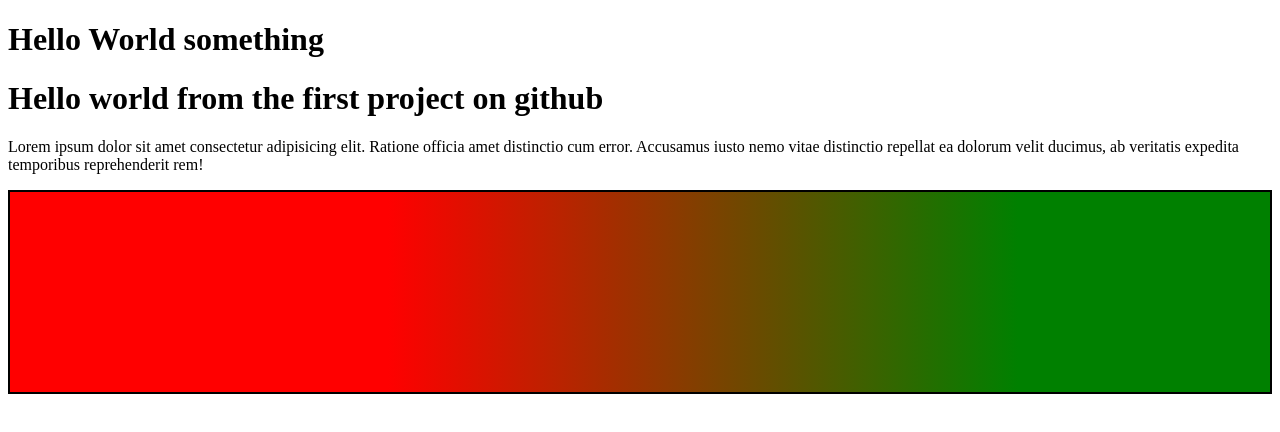
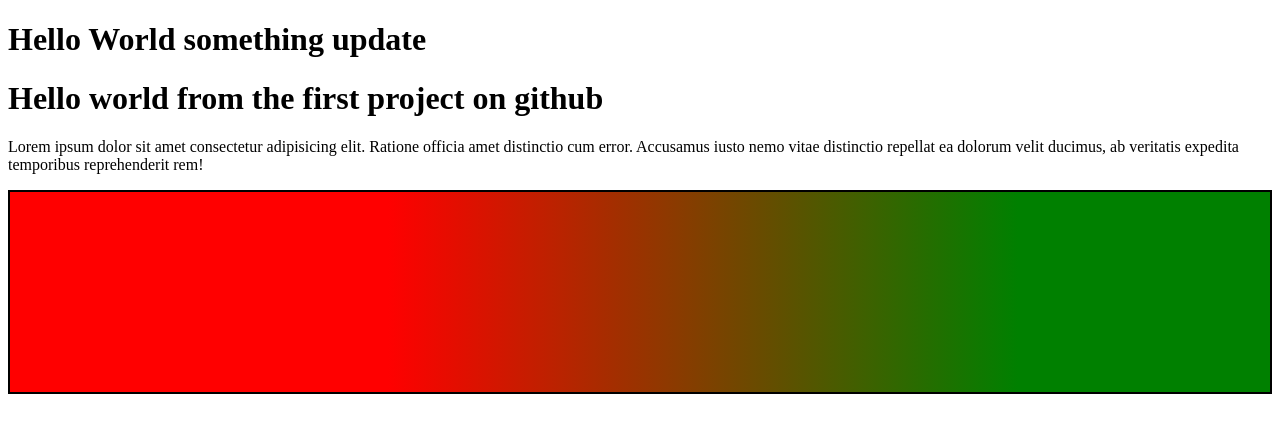
Before and after one commit to MElsayed3/test1, a plain HTML site: page index.html in a window 1280 px wide. Drawn offline with Linux system fonts and the light colour scheme.

Commit message:
'somethig;

```diff
--- a/index.html
+++ b/index.html
@@ -13,7 +13,7 @@
 </head>
 <body>
     <div class="whole-page">
-        <h1>Hello World something</h1>
+        <h1>Hello World something update</h1>
         <div class="">
             <h1>Hello world from the first project on github</h1>
         </div>
```
